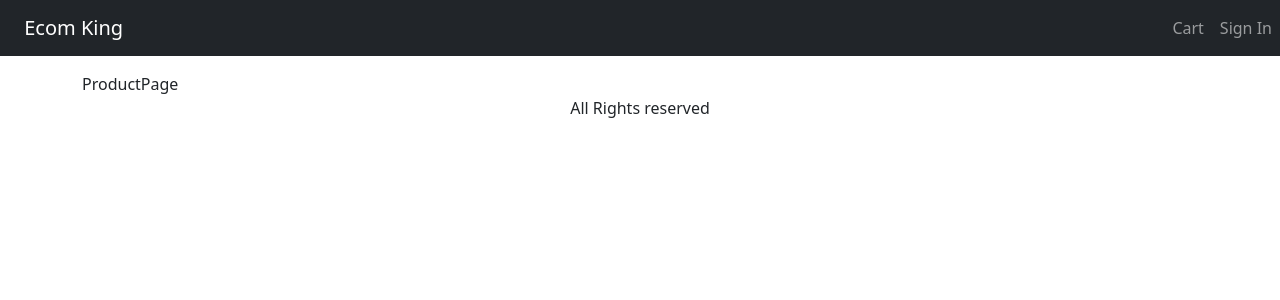
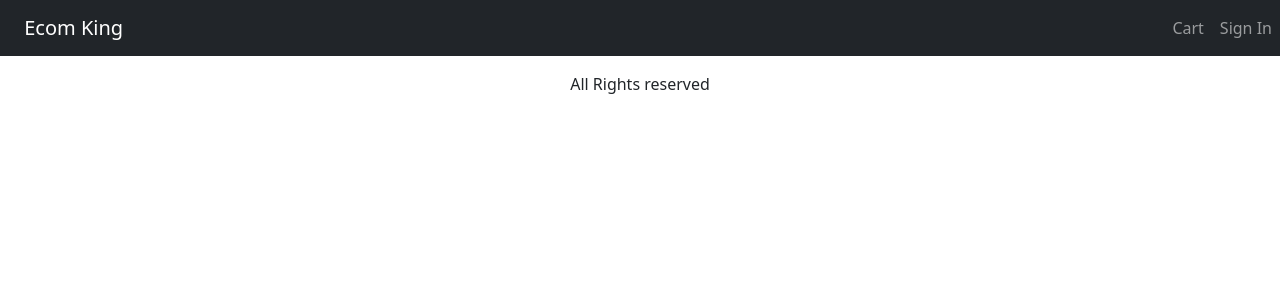
Before and after one commit to Yash1234964/EcomKing, a React (Vite) app in the folder frontend/: page /product/1 in a window 1280 px wide. Shown: the top 300 px of the page. Built offline with nearby package versions, Linux system fonts and the light colour scheme.

Commit message:
Addted title to pages

```diff
--- a/frontend/package.json
+++ b/frontend/package.json
@@ -15,6 +15,7 @@
     "react": "^18.2.0",
     "react-bootstrap": "^2.8.0",
     "react-dom": "^18.2.0",
+    "react-helmet-async": "^1.3.0",
     "react-router-dom": "^6.14.2"
   },
   "devDependencies": {
--- a/frontend/src/components/ProductItem.tsx
+++ b/frontend/src/components/ProductItem.tsx
@@ -15,7 +15,7 @@ function ProductItem ({product} : {product : Product}){
                             <Card.Title>{product.name}</Card.Title>
                         </Link>
                         <Rating rating={product.rating} numReviews={product.numReviews}/>
-                        <Card.Text>${product.price}</Card.Text>
+                        <Card.Text>₹{product.price}</Card.Text>
                         {product.countInStock === 0 ?(<Button variant="light" disabled>Out of stock</Button>):(
                             <Button>Add to cart</Button>
                         )
--- a/frontend/src/main.tsx
+++ b/frontend/src/main.tsx
@@ -10,6 +10,7 @@ import {
   Route,
   RouterProvider,
 } from "react-router-dom";
+import {HelmetProvider} from 'react-helmet-async'
 import HomePage from './pages/HomePage.tsx'
 import ProductPage from './pages/ProductPage.tsx'
 import axios from 'axios'
@@ -31,6 +32,8 @@ const router = createBrowserRouter(
 
 ReactDOM.createRoot(document.getElementById('root')!).render(
   <React.StrictMode>
+    <HelmetProvider>
     <RouterProvider router={router} />
+    </HelmetProvider>
   </React.StrictMode>,
 )
--- a/frontend/src/pages/HomePage.tsx
+++ b/frontend/src/pages/HomePage.tsx
@@ -9,6 +9,7 @@ import { ApiError } from '../types/ApiError'
 import LoadingBox from '../components/LoadingBox'
 import MessageBox from '../components/MessageBox'
 import ProductItem from '../components/ProductItem'
+import { Helmet } from 'react-helmet-async'
 
 
 type State = {
@@ -63,6 +64,9 @@ useEffect(() => {
 
       loading ? (<LoadingBox/>) :error ?(<MessageBox variant="danger" > {error}</MessageBox>):(
               <Row>
+                <Helmet>
+                  <title>Ecom King</title>
+                </Helmet>
              {
               sampleProducts.map((product) => {
                 return (
--- a/frontend/src/pages/ProductPage.tsx
+++ b/frontend/src/pages/ProductPage.tsx
@@ -1,7 +1,9 @@
 import React from 'react'
+import { Helmet } from 'react-helmet-async'
 
 export default function ProductPage() {
   return (
-    <div>ProductPage</div>
+    <div>
+      <Helmet><title>ProductPage</title></Helmet></div>
   )
 }
```
Also changed, not shown: 1 other file (tests, documents, lock files or other folders).
